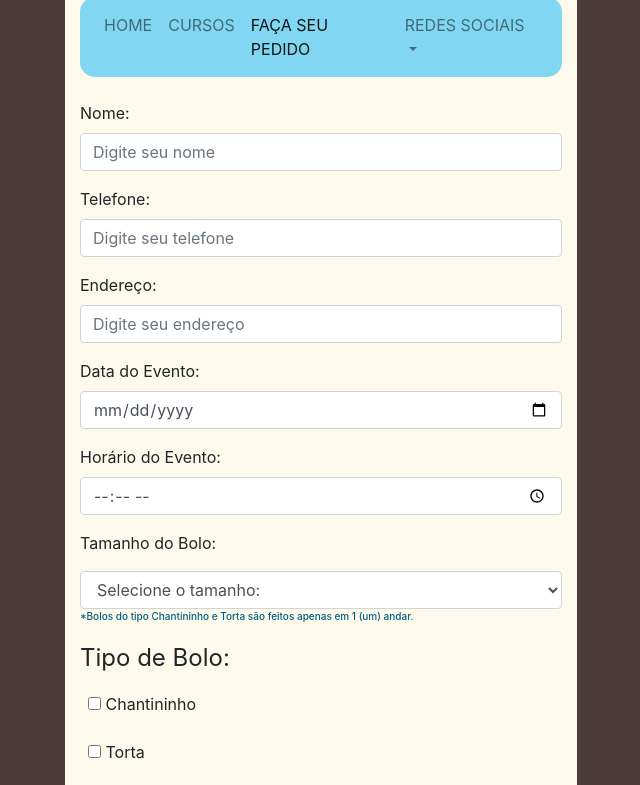
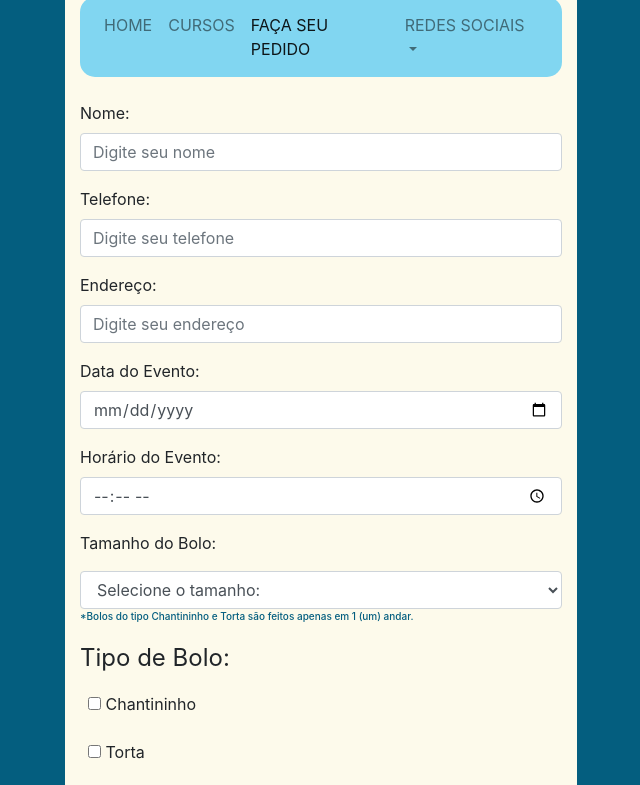
Before and after one commit to mluiis/new_form_check_, a plain HTML site: page index.html in a window 1280 px wide. Shown: the part 119-904 px from the top of the page, without its empty margins (319-959 px from the left). Drawn offline with nearby package versions, Linux system fonts and the light colour scheme.

Commit message:
Update pedido.css

```diff
--- a/assets/css/pedido.css
+++ b/assets/css/pedido.css
@@ -8,8 +8,8 @@ body {
 	padding: 0;
 	margin: 0;
 	width: 	100vw;
-	height: 100vh;
-	background: #4d3b3b;
+	height: 80vh;
+	background: #045e7f;
 
 
 }
```
